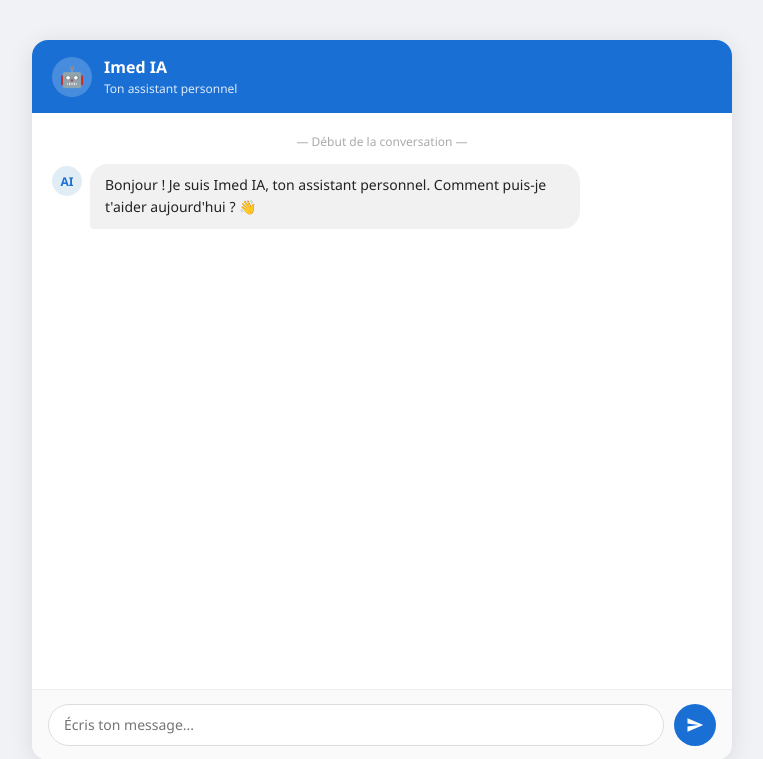
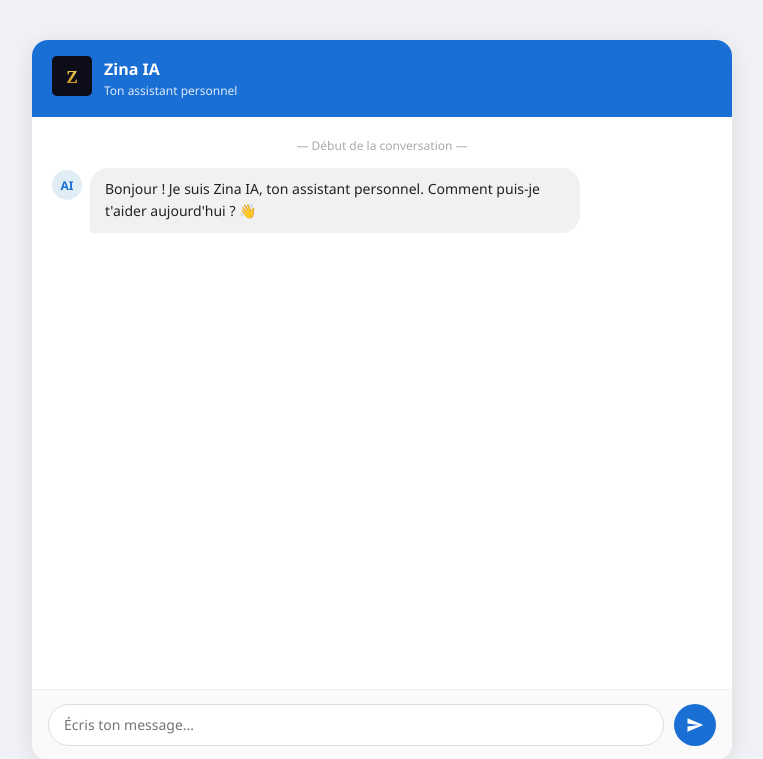
Before and after one commit to saidiimed27-web/chatbotimed, a Flask app: page / in a window 1280 px wide. Shown: the top 759 px of the page, without its empty margins (258-1021 px from the left). Run offline with Flask 3, Linux system fonts and the light colour scheme.

Commit message:
ajout logo Zina

```diff
--- a/templates/index.html
+++ b/templates/index.html
@@ -3,13 +3,12 @@
 <head>
   <meta charset="UTF-8" />
   <meta name="viewport" content="width=device-width, initial-scale=1.0"/>
-  <title>Imed IA</title>
+  <title>Zina IA</title>
   <style>
     * { box-sizing: border-box; margin: 0; padding: 0; }
     body { font-family: 'Segoe UI', sans-serif; background: #f0f2f5; display: flex; align-items: center; justify-content: center; min-height: 100vh; }
     #chat-container { width: 100%; max-width: 700px; height: 90vh; background: white; border-radius: 16px; box-shadow: 0 4px 24px rgba(0,0,0,0.10); display: flex; flex-direction: column; overflow: hidden; }
     #header { background: #1A6FD4; color: white; padding: 16px 20px; display: flex; align-items: center; gap: 12px; }
-    #header .avatar { width: 40px; height: 40px; border-radius: 50%; background: rgba(255,255,255,0.2); display: flex; align-items: center; justify-content: center; font-size: 20px; }
     #header .title { font-size: 16px; font-weight: 600; }
     #header .subtitle { font-size: 12px; opacity: 0.85; margin-top: 2px; }
     #messages { flex: 1; overflow-y: auto; padding: 20px; display: flex; flex-direction: column; gap: 14px; }
@@ -40,9 +39,15 @@
 <body>
 <div id="chat-container">
   <div id="header">
-    <div class="avatar">🤖</div>
+    <div style="background:none;padding:0;">
+      <svg width="40" height="40" viewBox="0 0 100 100">
+        <defs><linearGradient id="g" x1="0%" y1="0%" x2="0%" y2="100%"><stop offset="0%" style="stop-color:#FFE066"/><stop offset="100%" style="stop-color:#B8860B"/></linearGradient></defs>
+        <rect width="100" height="100" rx="12" fill="#0D0D1A"/>
+        <text x="50" y="68" text-anchor="middle" font-family="Georgia,serif" font-size="42" font-weight="700" fill="url(#g)">Z</text>
+      </svg>
+    </div>
     <div>
-      <div class="title">Imed IA</div>
+      <div class="title">Zina IA</div>
       <div class="subtitle">Ton assistant personnel</div>
     </div>
   </div>
@@ -50,7 +55,7 @@
     <div class="sys-msg">— Début de la conversation —</div>
     <div class="msg bot">
       <div class="msg-avatar">AI</div>
-      <div class="bubble">Bonjour ! Je suis Imed IA, ton assistant personnel. Comment puis-je t'aider aujourd'hui ? 👋</div>
+      <div class="bubble">Bonjour ! Je suis Zina IA, ton assistant personnel. Comment puis-je t'aider aujourd'hui ? 👋</div>
     </div>
   </div>
   <div id="input-area">
```
